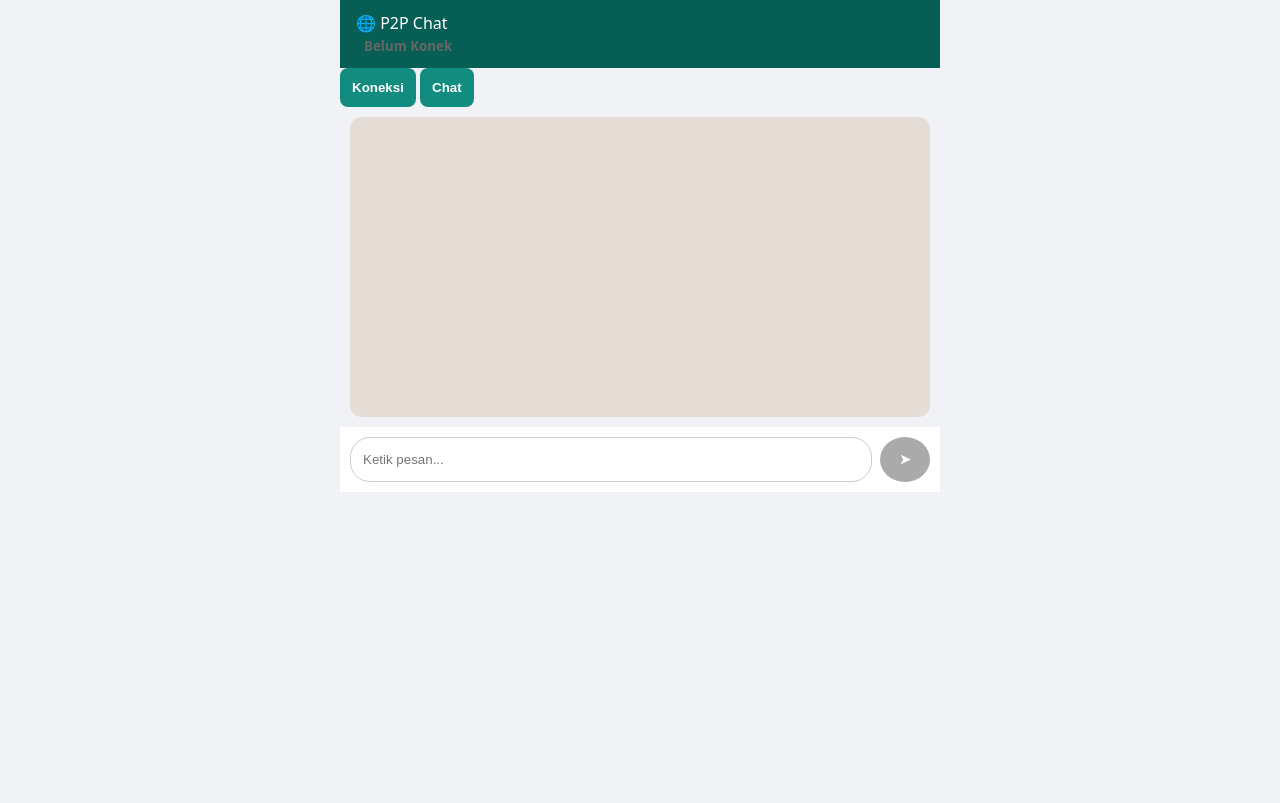
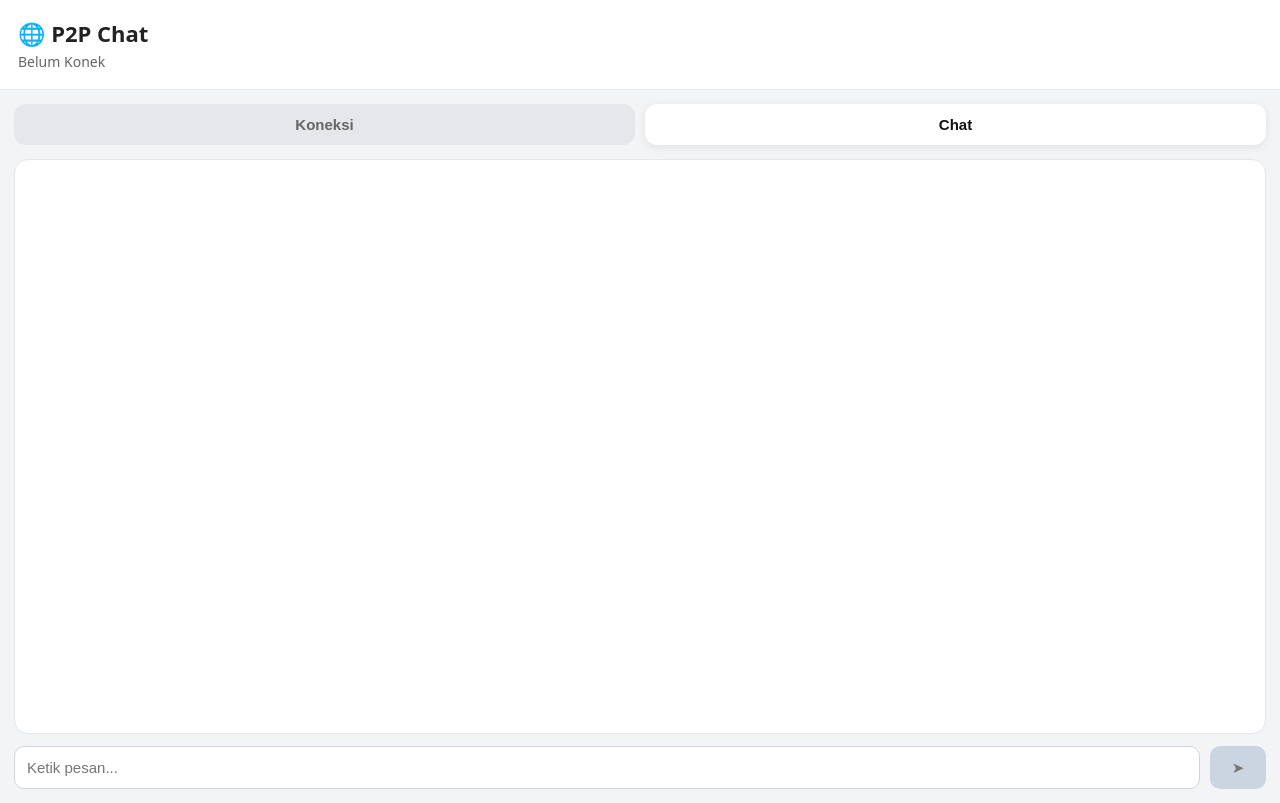
Before and after one commit to sadewarano/p2p, a plain HTML site: page index.html in a window 1280 px wide. Both pictures are taken after a click on the button "Chat". Drawn offline with Linux system fonts and the light colour scheme.

Commit message:
Update style.css

```diff
--- a/style.css
+++ b/style.css
@@ -1,221 +1,194 @@
-
 *{
+    margin:0;
+    padding:0;
     box-sizing:border-box;
 }
 
 body{
-font-family:system-ui;
-background:#f0f2f5;
-max-width:600px;
-height:100vh;
-margin:auto;
-padding:0;
+    font-family:system-ui,-apple-system,sans-serif;
+    background:#f3f4f6;
+    color:#222;
+}
+
+/* Header */
+
+header{
+    background:#fff;
+    padding:18px;
+    border-bottom:1px solid #e5e7eb;
+}
+
+.profile{
     display:flex;
     flex-direction:column;
+    gap:4px;
 }
 
-header{
-display:flex;
-justify-content:space-between;
-align-items:center;
-background:#075e54;
-color:white;
-padding:12px 16px;
+#peerName{
+    font-size:22px;
+    font-weight:700;
 }
 
-h2{
-margin:0;
-font-size:1.2rem;
+#status{
+    font-size:14px;
+    color:#666;
 }
 
-header button{
-flex:none;
-width:45px;
-background:none;
-font-size:20px;
-padding:8px;
+/* Tab */
+
+.tabs{
+    display:flex;
+    gap:10px;
+    padding:14px;
 }
+
+.tab{
+    flex:1;
+    padding:12px;
+    border:none;
+    border-radius:12px;
+    background:#e5e7eb;
+    color:#666;
+    font-size:15px;
+    font-weight:600;
+    cursor:pointer;
+    transition:.2s;
+}
+
+.tab.active{
+    background:#fff;
+    color:#111;
+    box-shadow:0 2px 8px rgba(0,0,0,.08);
+}
+
+/* Layout */
+
+#connectionTab,
+.layout{
+    padding:0 14px 14px;
+}
+
+/* Card */
 
 .card{
     background:#fff;
-border-radius:12px;
-padding:12px;
-margin:10px;
-box-shadow:0 2px 8px rgba(0,0,0,.1);
+    border:1px solid #e5e7eb;
+    border-radius:14px;
+    padding:16px;
 }
 
-#status{
-text-align:center;
-color:#666;
-font-weight:600;
-padding:8px;
+.card h3{
+    margin-bottom:15px;
+    font-size:18px;
 }
 
-h3{
-margin:0 0 10px;
-font-size:1rem;
-}
+/* Textarea */
 
 textarea{
     width:100%;
-height:90px;
-padding:8px;
-margin:6px 0;
-border:1px solid #ccc;
-border-radius:8px;
-font-family:monospace;
-font-size:.85rem;
-resize:none;
+    min-height:100px;
+    padding:12px;
+    margin-bottom:12px;
+    border:1px solid #d1d5db;
+    border-radius:10px;
+    resize:vertical;
+    font-size:14px;
+    outline:none;
 }
 
-button{
-padding:12px;
-border:none;
-border-radius:8px;
-background:#128c7e;
-color:white;
-font-weight:600;
-cursor:pointer;
+textarea:focus{
+    border-color:#888;
 }
 
-button:hover{
-opacity:.9;
-}
+/* Chat */
 
-button:disabled{
-background:#aaa;
-}
-
-#btnCopy{
-background:#28a745;
-}
-
-.row{
+.chat{
     display:flex;
-gap:8px;
-margin-top:8px;
-}
-
-.row button{
-flex:1;
-}
-
-#peerList{
-display:flex;
-gap:6px;
-flex-wrap:wrap;
-}
-
-.peer-btn{
-padding:7px 14px;
-border-radius:20px;
-background:#eee;
-color:#333;
-border:1px solid #ccc;
-}
-
-.peer-btn.active{
-background:#075e54;
-color:white;
+    flex-direction:column;
+    height:calc(100vh - 170px);
 }
 
 #chatBox{
     flex:1;
-height:calc(100vh - 260px);
-min-height:300px;
+    background:#fff;
+    border:1px solid #e5e7eb;
+    border-radius:14px;
+    padding:14px;
     overflow-y:auto;
-background:#e5ddd5;
-padding:12px;
-border-radius:12px;
-margin:10px;
-display:flex;
-flex-direction:column;
 }
 
-.msg{
-max-width:80%;
-padding:8px 12px;
-margin:4px 0;
-border-radius:12px;
-word-wrap:break-word;
-}
-
-.me{
-align-self:flex-end;
-background:#dcf8c6;
-border-radius:12px 12px 0 12px;
-}
-
-.peer{
-align-self:flex-start;
-background:white;
-border-radius:12px 12px 12px 0;
-}
-
-.sys{
-align-self:center;
-background:none;
-color:#666;
-font-size:.85rem;
-}
+/* Input */
 
 .input{
     display:flex;
-gap:8px;
-padding:10px;
-background:#fff;
+    gap:10px;
+    margin-top:12px;
 }
 
-.input input{
+#msgInput{
     flex:1;
     padding:12px;
-border:1px solid #ccc;
-border-radius:20px;
-margin:0;
+    border:1px solid #d1d5db;
+    border-radius:10px;
+    outline:none;
+    font-size:15px;
 }
 
-.input button{
-width:50px;
-height:45px;
-border-radius:50%;
-padding:0;
+#msgInput:focus{
+    border-color:#888;
 }
 
-input{
-width:100%;
-padding:10px;
-border:1px solid #ccc;
-border-radius:8px;
+/* Button */
+
+.row{
+    display:flex;
+    gap:10px;
+    margin-bottom:12px;
 }
+
+button{
+    flex:1;
+    padding:12px;
+    border:none;
+    border-radius:10px;
+    background:#4b5563;
+    color:#fff;
+    font-size:15px;
+    cursor:pointer;
+    transition:.2s;
+}
+
+button:hover{
+    background:#374151;
+}
+
+button:disabled{
+    background:#cbd5e1;
+    color:#777;
+    cursor:not-allowed;
+}
+
+#btnSend{
+    flex:0 0 56px;
+}
+
+/* Toast */
 
 #toast{
     position:fixed;
     left:50%;
     bottom:20px;
     transform:translateX(-50%);
-background:#333;
-color:white;
-padding:8px 16px;
+    background:#222;
+    color:#fff;
+    padding:10px 18px;
     border-radius:20px;
     display:none;
+    font-size:14px;
 }
+
+/* Hidden */
 
 .hidden{
     display:none;
 }
-
-.layout{
-display:flex;
-flex-direction:column;
-flex:1;
-}
-
-.chat{
-display:flex;
-flex-direction:column;
-flex:1;
-}
-
-.peer{
-margin:10px;
-}
```
Lines whose indentation alone changed are shown as unchanged.
